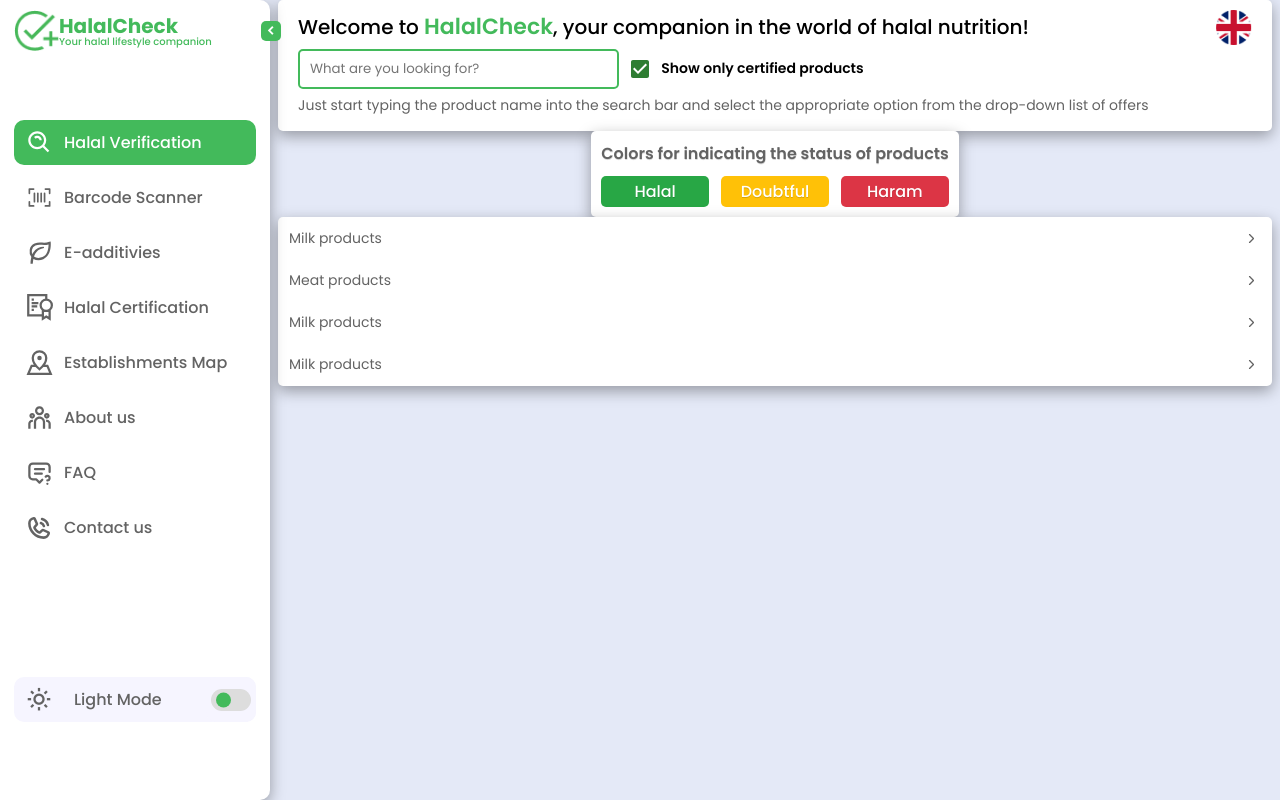
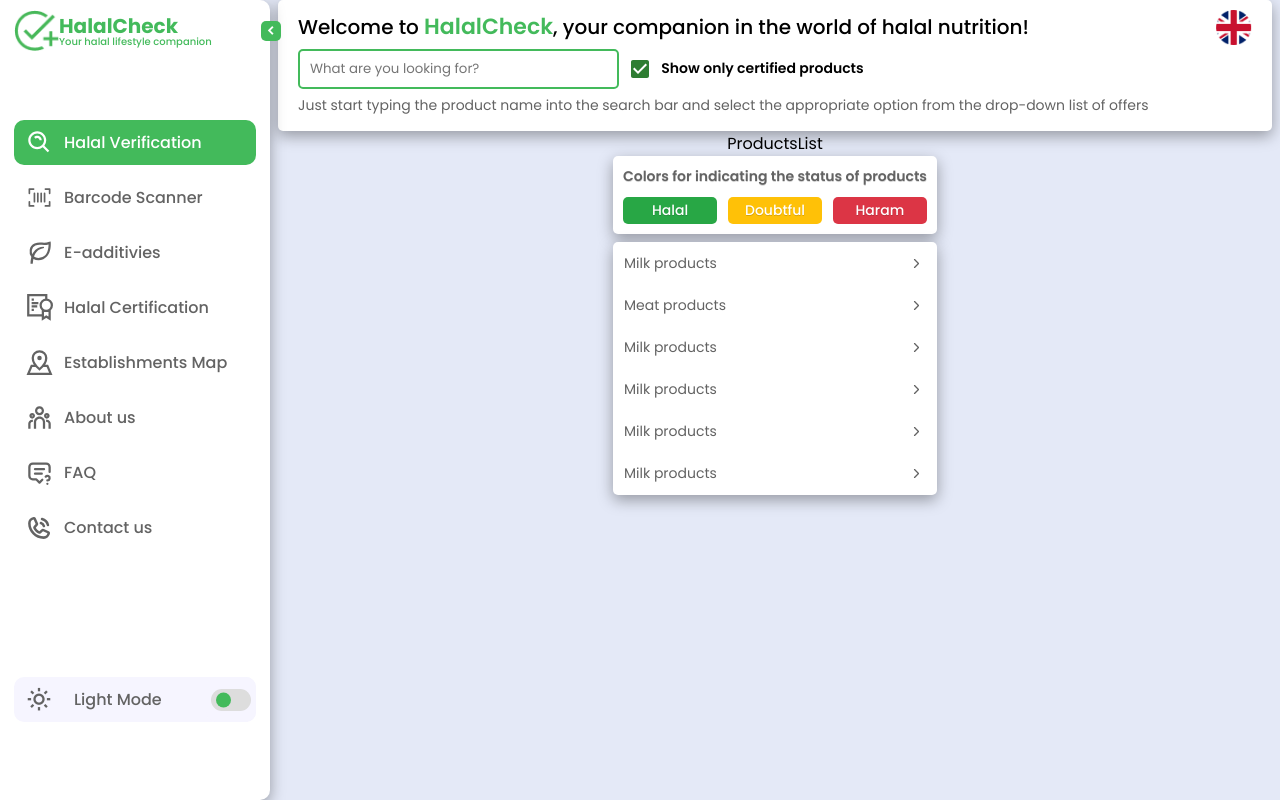
Before and after one commit to Nurdaulet7/halal-check-project, a React (Create React App) app in the folder frontend/: page / in a window 1280 px wide. Built offline with nearby package versions, Linux system fonts and the light colour scheme.

Commit message:
grid HalalVertification

```diff
--- /dev/null
+++ b/frontend/src/components/FilterComponents/Filter.jsx
@@ -0,0 +1,12 @@
+import { FilterMenuItem } from "./FilterMenuItem";
+import { StatusIncticator } from "./StatusIncticatorOfProduct";
+import styles from "./Filter.module.css";
+
+export const Filter = () => {
+  return (
+    <div className={styles.filterContainer}>
+      <StatusIncticator />
+      <FilterMenuItem />
+    </div>
+  );
+};
--- /dev/null
+++ b/frontend/src/components/FilterComponents/Filter.module.css
@@ -0,0 +1,6 @@
+.filterContainer {
+  display: flex;
+  flex-direction: column;
+  align-items: center;
+  gap: 0.5rem;
+}
--- a/frontend/src/components/FilterComponents/FilterMenuItem.css
+++ b/frontend/src/components/FilterComponents/FilterMenuItem.css
@@ -25,7 +25,7 @@
   text-decoration: none;
   color: var(--text-color-menu);
   padding: 10px 0px;
-  transition: #64d7e2 0.4s ease-in-out;
+  transition: var(--header-color) 0.4s ease-in-out;
   display: flex;
   align-items: center;
   justify-content: space-between;
@@ -33,9 +33,7 @@
 
 .menuWrap {
   text-decoration: none;
-  color: #646464;
   padding: 10px 0px;
-  transition: #64d7e2 0.4s ease-in-out;
   display: flex;
   align-items: center;
   justify-content: space-between;
@@ -48,35 +46,40 @@
 .items > li > .menuWrap a:hover,
 .items > li > .menuWrap a.active {
   /* Класс 'active' будет добавлен к текущему активному элементу */
-  color: #64d7e2;
+  color: var(--header-color);
 }
 
 .sub-items {
   border-left: solid 1px var(--header-color);
   list-style: none;
-  display: none; /* Скрыто по умолчанию */
+  visibility: hidden; /* Изменено с display: none на visibility: hidden */
+  opacity: 0; /* Добавлено для анимации прозрачности */
+  max-height: 0; /* Начальное состояние для анимации высоты */
+  overflow: hidden; /* Предотвращает отображение содержимого при max-height: 0 */
+  transition: visibility 0s linear 0.5s, opacity 0.5s linear,
+    max-height 0.5s ease-out; /* Анимация */
   left: 0;
   right: 0;
-  top: 100%; /* Расположение под родительским элементом */
-  background-color: var(--sidebar-color); /* Фон, такой же, как у .wrapper */
+  top: 100%;
+  background-color: var(--sidebar-color);
 }
-
 .sub-items > li > a {
   display: block;
   text-decoration: none;
   color: var(--text-color-menu);
-
   padding: 10px;
   transition: color 0.4s ease-in-out;
 }
 
 .sub-items > li > a:hover {
-  color: #8ee8f1;
+  color: var(--header-color);
 }
 
-/* Класс для отображения подменю */
 .sub-items.show {
-  display: block;
+  visibility: visible; /* Элемент теперь видим */
+  opacity: 1; /* Элемент полностью непрозрачен */
+  max-height: 500px; /* Примерное максимальное значение. Настройте в зависимости от содержимого */
+  transition-delay: 0s; /* Убедитесь, что visibility становится visible без задержки */
 }
 
 .rotate {
--- a/frontend/src/components/FilterComponents/FilterMenuItem.jsx
+++ b/frontend/src/components/FilterComponents/FilterMenuItem.jsx
@@ -11,6 +11,14 @@
     {
       category: "Meat products",
       subCategory: ["Meat", "Chicken", "Fish"],
+    },
+    {
+      category: "Milk products",
+      subCategory: ["Milk", "Kumys", "Shybat", "Cheese"],
+    },
+    {
+      category: "Milk products",
+      subCategory: ["Milk", "Kumys", "Shybat", "Cheese"],
     },
     {
       category: "Milk products",
--- a/frontend/src/components/FilterComponents/StatusIndicator.module.css
+++ b/frontend/src/components/FilterComponents/StatusIndicator.module.css
@@ -8,7 +8,7 @@
 }
 
 .statusColorsContainer h3 {
-  font-size: 16px;
+  font-size: 14px;
   font-weight: 600;
   color: var(--text-color-menu);
 }
@@ -21,6 +21,7 @@
 }
 
 .status {
+  font-size: 14px;
   width: 31%;
   border: none;
   color: white;
--- /dev/null
+++ b/frontend/src/components/MainContent/ProductsList.jsx
@@ -0,0 +1,3 @@
+export const ProductsList = () => {
+  return <div>ProductsList</div>;
+};
--- a/frontend/src/pages/HalalVertification.jsx
+++ b/frontend/src/pages/HalalVertification.jsx
@@ -1,13 +1,14 @@
-import { FilterMenuItem } from "../components/FilterComponents/FilterMenuItem";
-import { StatusIncticator } from "../components/FilterComponents/StatusIncticatorOfProduct";
+import { Filter } from "../components/FilterComponents/Filter";
 import { HeaderMain } from "../components/HeaderMain/HeaderMain";
+import { ProductsList } from "../components/MainContent/ProductsList";
+import styles from "../styles/HalalVertificationGrid.module.css";
 
 export const HalalVertification = () => {
   return (
     <div className="mainComponents">
-      <HeaderMain />
-      <StatusIncticator />
-      <FilterMenuItem />
+      <HeaderMain className={styles.header} />
+      <ProductsList className={styles.mainContent} />
+      <Filter className={styles.filter} />
     </div>
   );
 };
--- /dev/null
+++ b/frontend/src/styles/HalalVertificationGrid.module.css
@@ -0,0 +1,22 @@
+.gridComponents {
+  display: grid;
+  width: 100%;
+  grid-template-columns: repeat(4, 1fr); /* Два столбца */
+  grid-template-rows: 1fr 2fr;
+  gap: 0.5rem; /* Отступы между элементами сетки */
+}
+
+.header {
+  grid-row: 1 / span 1;
+  grid-column: 1 / span 4;
+}
+
+.filter {
+  grid-row: 2 / span 1;
+  grid-column: 4 / span 1;
+}
+
+.mainContent {
+  grid-row: 1 / span 1;
+  grid-column: 1 / span 4;
+}
```
